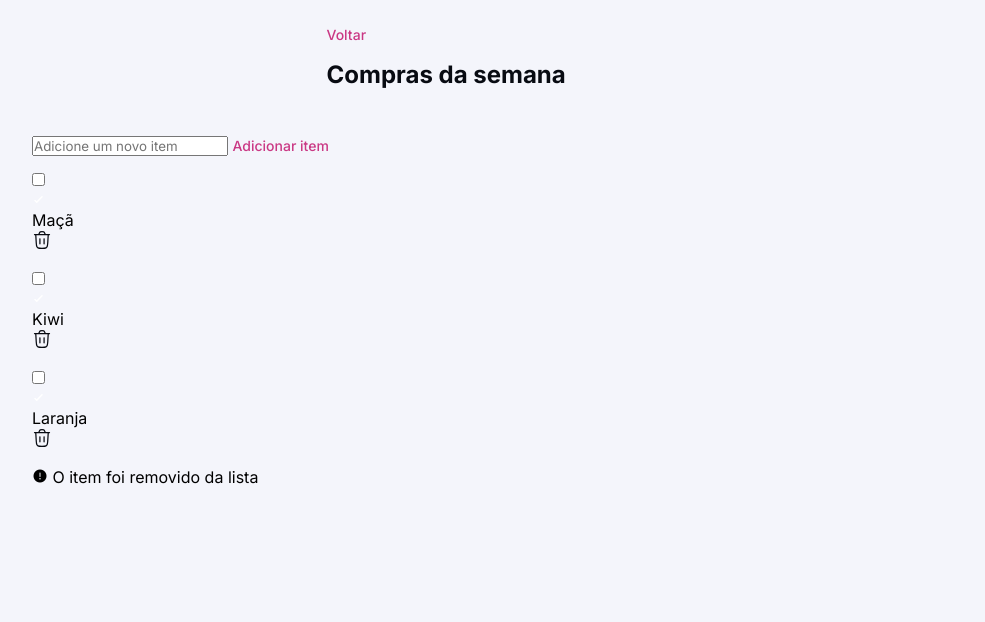
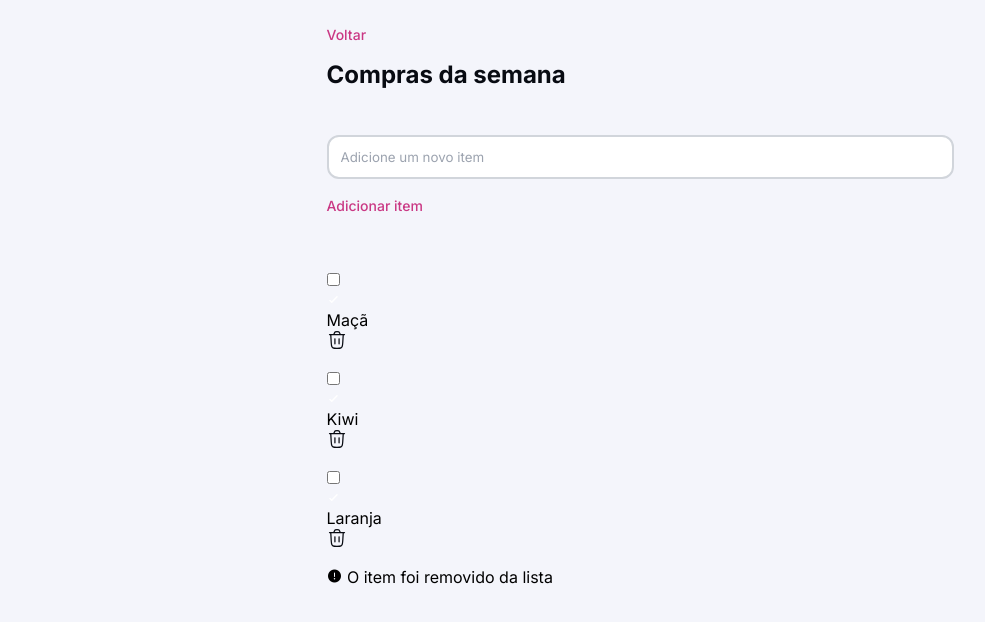
Before and after one commit to RomuloFabricioLima12C/Quicklist-real, a plain HTML site: page index.html in a window 1280 px wide. Shown: the part 74-696 px from the top of the page, without its empty margins (0-985 px from the left). Drawn offline with nearby package versions, Linux system fonts and the light colour scheme.

Commit message:
Início da estilização da section.add-item

```diff
--- a/index.html
+++ b/index.html
@@ -33,7 +33,7 @@
     </header>
 
     <main>
-        <section class="add-iten">
+        <section class="add-item">
             <input type="text" placeholder="Adicione um novo item" id="item">
             <button>Adicionar item</button>
         </section>
--- a/style.css
+++ b/style.css
@@ -56,3 +56,34 @@ h1 {
     color: var(--content-primary);
     line-height: 3.2rem;
 }
+
+main {
+    max-width: 62.7rem;
+    margin-inline: auto;
+}
+
+.add-item {
+    margin-bottom: 4rem;
+
+    input {
+        width: 100%;
+        padding: 1.2rem;
+        border: 2px solid var(--border-primary);
+        border-radius: 1.2rem;
+        margin-bottom: 1.6rem;
+        outline: none;
+        color: var(--content-primary);
+
+        &::placeholder {
+            color: var(--content-tertiary);
+        }
+
+        &:hover {
+           border: 2px solid var(--border-hover);
+        }
+
+        &:focus {
+            border: 2px solid var(--color-brand);
+        }
+    }
+}
```
